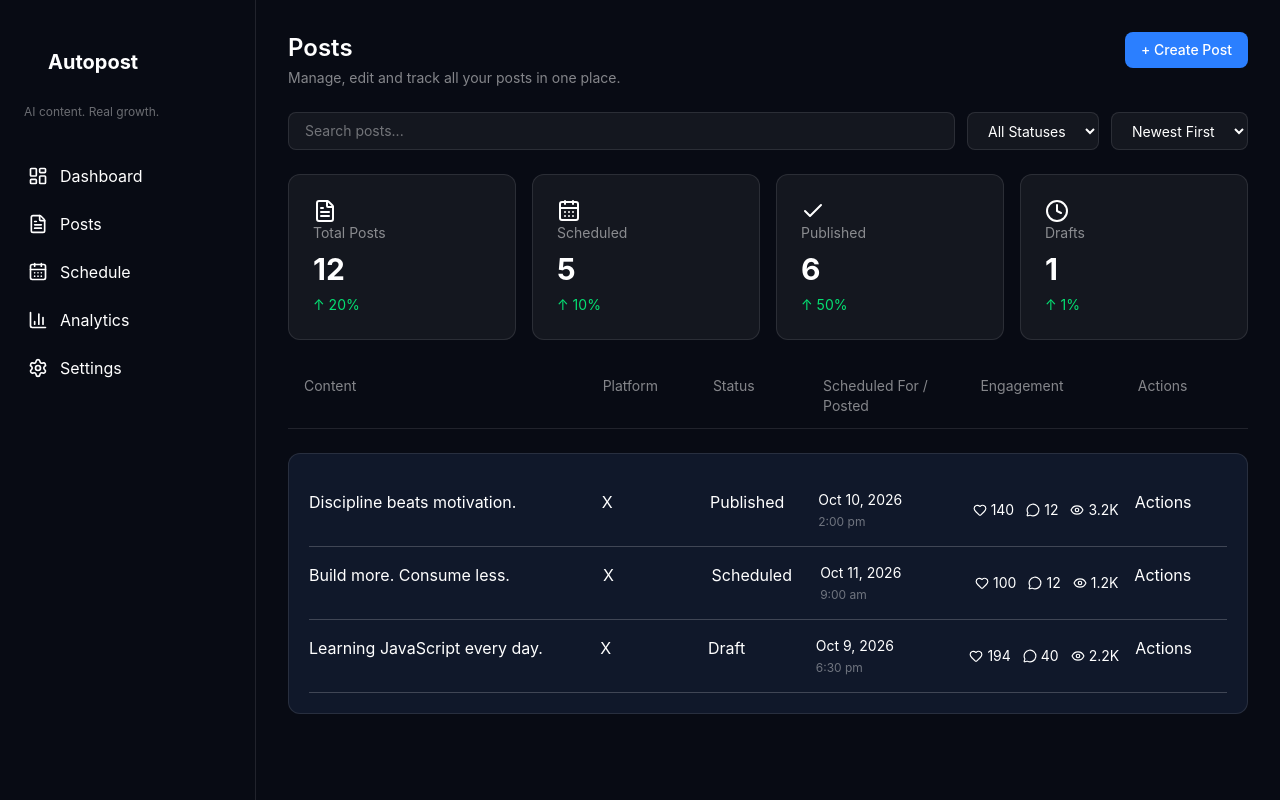
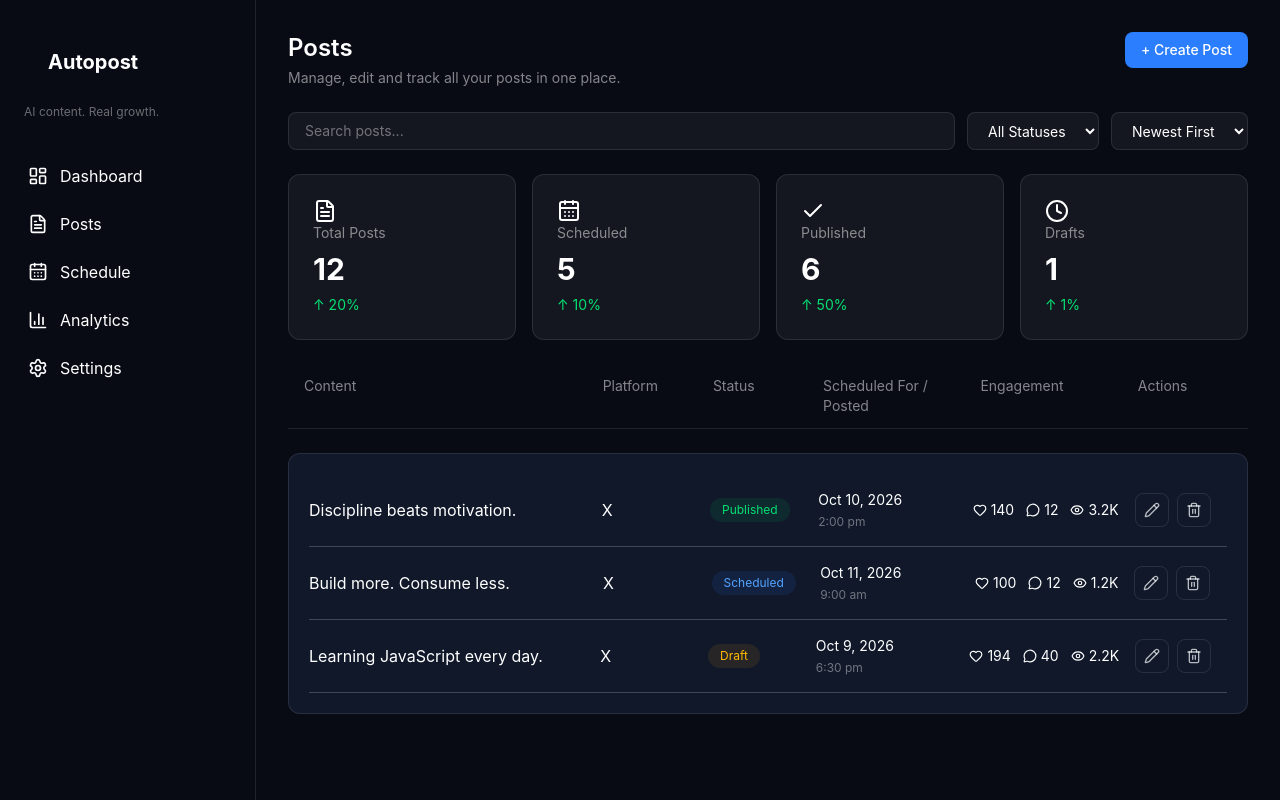
Before and after one commit to Ice-00/Autopost-, a React (Vite) app: page /posts in a window 1280 px wide. Built offline with nearby package versions, Linux system fonts and the light colour scheme.

Commit message:
80% Done with the posts page

```diff
--- a/src/pages/Posts.jsx
+++ b/src/pages/Posts.jsx
@@ -1,4 +1,4 @@
-import { FileText, CalendarDays, Check, Clock, Heart, MessageCircle, Eye } from "lucide-react";
+import { FileText, CalendarDays, Check, Clock, Heart, MessageCircle, Eye, Pencil, Trash } from "lucide-react";
 import StatCard from "../components/statcard";
 
 function Posts() {
@@ -22,7 +22,7 @@ function Posts() {
       date: "Oct 11, 2026",
       time: "9:00 am",
       platform: "X",
-      likes: 100,
+      likes:100,
       comments: 12,
       views: "1.2K",
     },
@@ -121,15 +121,27 @@ function Posts() {
           return (
             <div
               key={post.text}
-              className="grid grid-cols-[3fr_1fr_1fr_1.5fr_1.5fr_1fr] gap-4 border-b border-white/20 py-4 "
+              className="grid grid-cols-[3fr_1fr_1fr_1.5fr_1.5fr_1fr] items-center gap-4 border-b border-white/20 py-4 "
             >
               <p>{post.text}</p>
               <p>{post.platform}</p>
-              <p>{post.status}</p>
+              <span
+                className={
+                  post.status === "Published"
+                    ? "w-fit rounded-full bg-green-500/10 px-3 py-1 text-xs text-green-400"
+                    : post.status === "Scheduled"
+                      ? "w-fit rounded-full bg-blue-500/10 px-3 py-1 text-xs text-blue-400"
+                      : "w-fit rounded-full bg-amber-500/10 px-3 py-1 text-xs text-amber-400"
+                }
+              >
+                {post.status}
+              </span>
+
               <div className="flex flex-col gap-1 ">
                 <p className="text-sm text-white" >{post.date}</p>
                 <p className="text-xs text-white/40">{post.time}</p>
               </div>
+
               <div className="flex items-center gap-3 text-sm text-white">
 
                 <span className="flex items-center gap-1">
@@ -148,7 +160,17 @@ function Posts() {
                   </span>
 
               </div>
-              <p>Actions</p>
+
+              <div className="flex items-center gap-2 ">
+                <button className="rounded-lg border border-white/10 bg-blue/20 p-2 text-white/70 hover:bg-blue/30 ">
+                  <Pencil size={16} />
+                </button>
+
+                <button className="rounded-lg border border-white/10 bg-blue/20 p-2 text-white/70 hover:bg-blue/30 ">
+                  <Trash size={16} />
+                </button>
+              </div>
+
             </div>
           );
         })}
```
